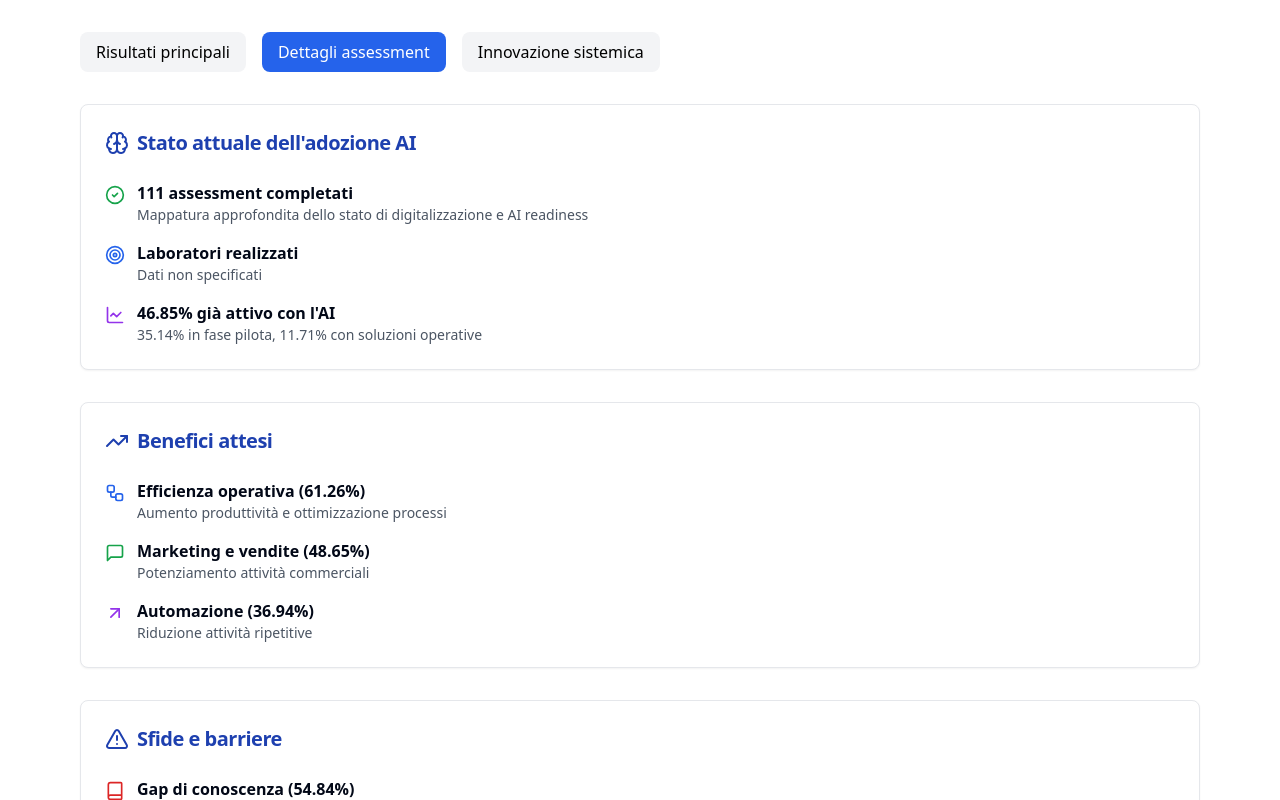
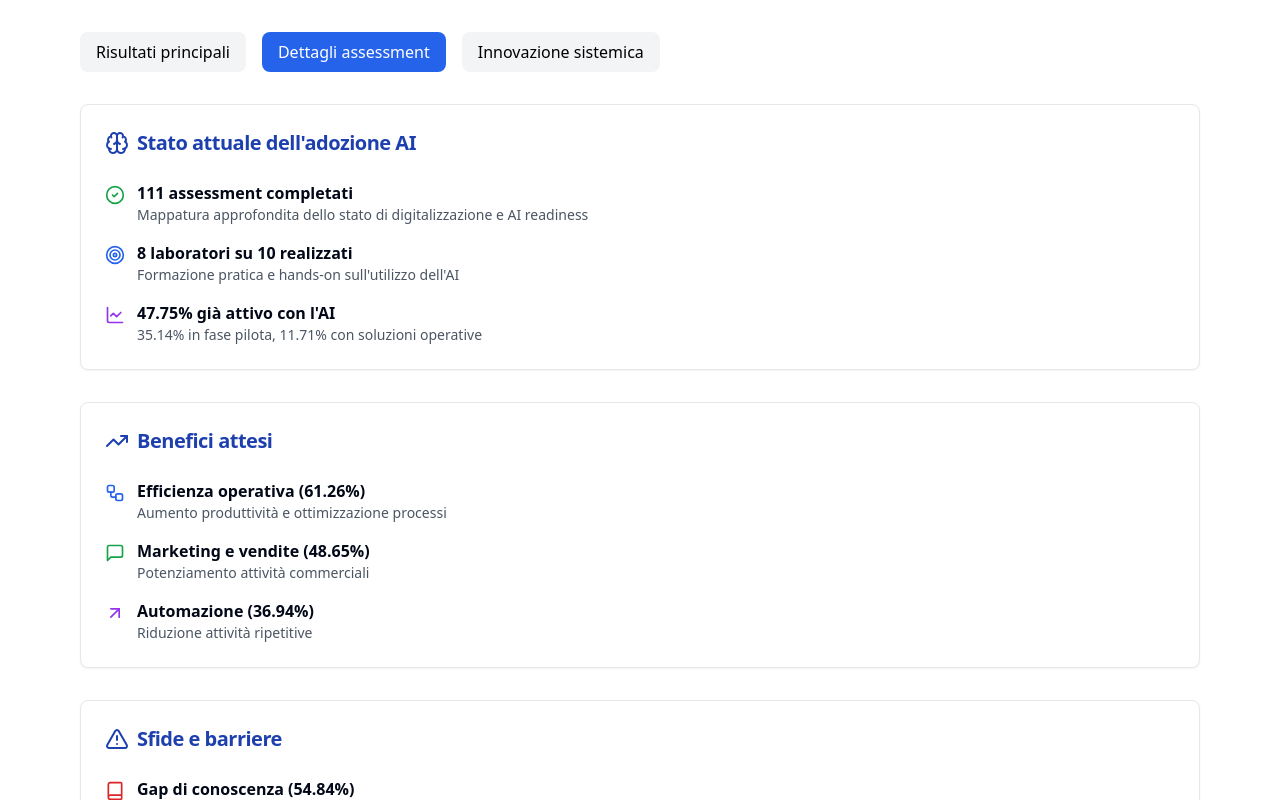
Before and after one commit to giadaf-boosha/cna-ppt, a Next.js app: page / in a window 1280 px wide. Both pictures are taken after a click on the button "Dettagli assessment". Shown: the top 800 px of the page. Built offline with nearby package versions, Linux system fonts and the light colour scheme.

Commit message:
Update VisioniPresentation.tsx - dati 17/11/24_v2

```diff
--- a/src/components/VisioniPresentation.tsx
+++ b/src/components/VisioniPresentation.tsx
@@ -19,12 +19,12 @@ import {
   Shield,
   Settings,
   LineChart,
-  PieChart as PieChartIcon,
   ArrowRight,
   Book,
   Banknote,
   Workflow,
-  ArrowUpRight
+  ArrowUpRight,
+  PieChart as PieChartIcon
 } from 'lucide-react';
 
 const VisioniPresentation = () => {
@@ -59,10 +59,10 @@ const VisioniPresentation = () => {
 
   const implementationChallenges = [
     { name: 'Mancanza conoscenza', value: 54.84 },
+    { name: 'Incertezza benefici', value: 45.16 },
     { name: 'Identificazione casi uso', value: 46.24 },
-    { name: 'Incertezza benefici', value: 45.16 },
-    { name: 'Costi implementazione', value: 20.43 },
-    { name: 'Privacy e sicurezza', value: 17.2 }
+    { name: 'Competenze interne', value: 36.56 },
+    { name: 'Costi implementazione', value: 20.43 }
   ];
 
   return (
@@ -257,7 +257,7 @@ const VisioniPresentation = () => {
                 <div className="p-4 bg-blue-50 rounded-lg">
                   <Users className="w-6 h-6 text-green-600 mb-2" />
                   <h3 className="font-semibold">Competenze</h3>
-                  <p className="text-sm text-gray-600">88.16% necessita di sviluppare competenze interne specifiche</p>
+                  <p className="text-sm text-gray-600">84% necessita di sviluppare competenze interne specifiche</p>
                 </div>
               </div>
             </CardContent>
@@ -313,14 +313,14 @@ const VisioniPresentation = () => {
                 <div className="flex items-start gap-3">
                   <Target className="w-5 h-5 text-blue-600 mt-1" />
                   <div>
-                    <p className="font-semibold">Laboratori realizzati</p>
-                    <p className="text-sm text-gray-600">Dati non specificati</p>
+                    <p className="font-semibold">8 laboratori su 10 realizzati</p>
+                    <p className="text-sm text-gray-600">Formazione pratica e hands-on sull'utilizzo dell'AI</p>
                   </div>
                 </div>
                 <div className="flex items-start gap-3">
                   <LineChart className="w-5 h-5 text-purple-600 mt-1" />
                   <div>
-                    <p className="font-semibold">46.85% già attivo con l'AI</p>
+                    <p className="font-semibold">47.75% già attivo con l'AI</p>
                     <p className="text-sm text-gray-600">35.14% in fase pilota, 11.71% con soluzioni operative</p>
                   </div>
                 </div>
@@ -383,15 +383,15 @@ const VisioniPresentation = () => {
                 <div className="flex items-start gap-3">
                   <Target className="w-5 h-5 text-orange-600 mt-1" />
                   <div>
-                    <p className="font-semibold">Identificazione casi d'uso (46.24%)</p>
-                    <p className="text-sm text-gray-600">Difficoltà nell'identificare applicazioni rilevanti</p>
+                    <p className="font-semibold">Incertezza ROI (45.16%)</p>
+                    <p className="text-sm text-gray-600">Difficoltà nella valutazione dei benefici concreti</p>
                   </div>
                 </div>
                 <div className="flex items-start gap-3">
                   <Lightbulb className="w-5 h-5 text-yellow-600 mt-1" />
                   <div>
-                    <p className="font-semibold">Incertezza benefici (45.16%)</p>
-                    <p className="text-sm text-gray-600">Difficoltà nella valutazione dei benefici concreti</p>
+                    <p className="font-semibold">Use cases (46.24%)</p>
+                    <p className="text-sm text-gray-600">Difficoltà nell'identificare applicazioni rilevanti</p>
                   </div>
                 </div>
               </div>
@@ -418,7 +418,7 @@ const VisioniPresentation = () => {
                 <div className="flex items-start gap-3">
                   <Book className="w-5 h-5 text-blue-600 mt-1" />
                   <div>
-                    <p className="font-semibold">Formazione (54.95%)</p>
+                    <p className="font-semibold">Formazione (52.25%)</p>
                     <p className="text-sm text-gray-600">Eventi informativi e formativi sull'AI</p>
                   </div>
                 </div>
@@ -682,7 +682,7 @@ const VisioniPresentation = () => {
           <Card className="bg-white">
             <CardHeader>
               <CardTitle className="text-xl font-bold text-blue-800 flex items-center gap-2">
-                <PieChart className="w-6 h-6" />
+                <PieChartIcon className="w-6 h-6" />
                 Roadmap implementativa
               </CardTitle>
             </CardHeader>
```
